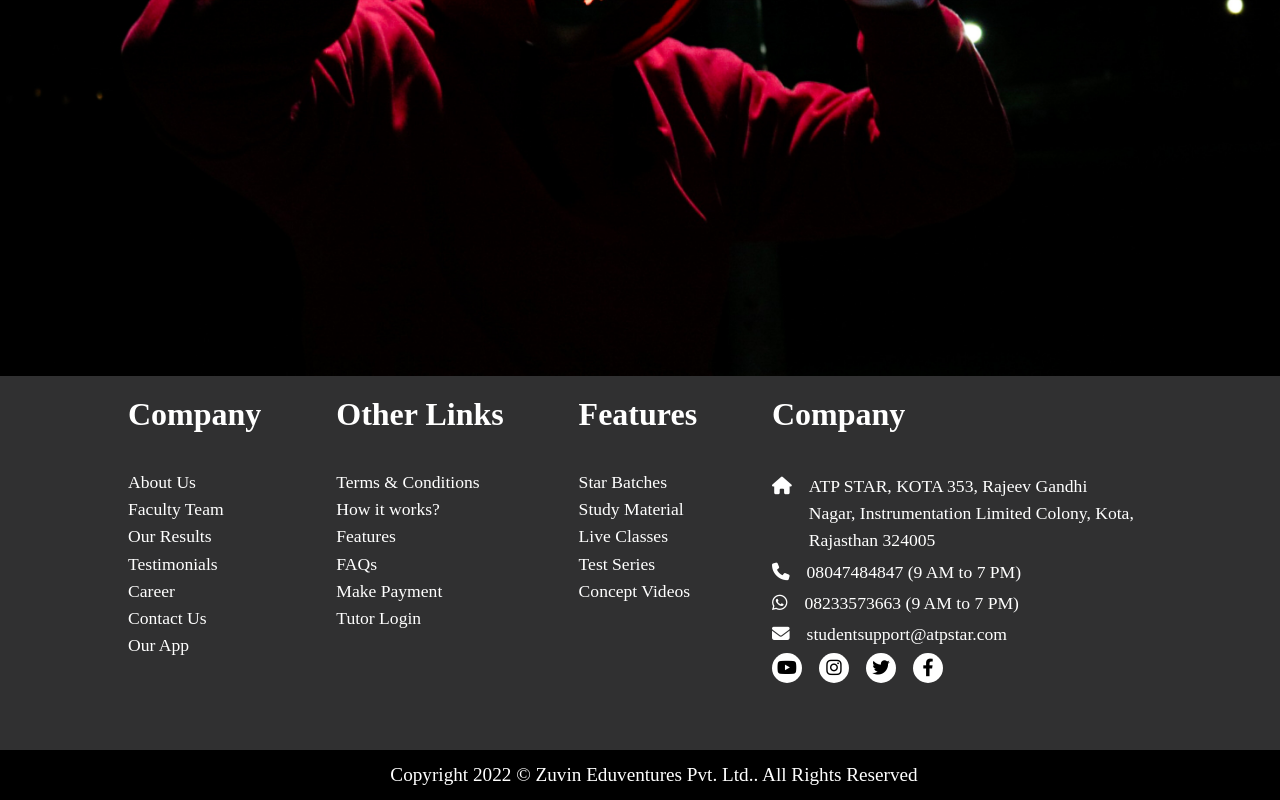
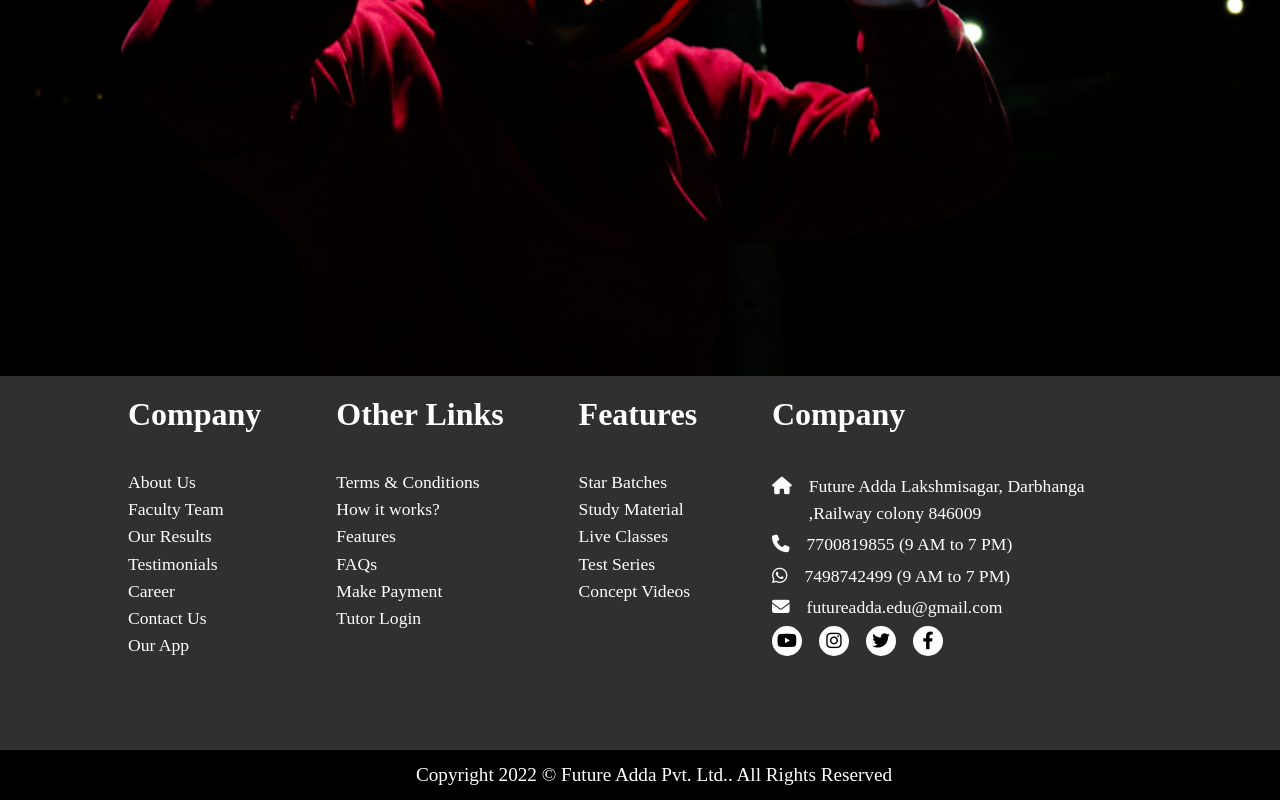
Before and after one commit to ergovind08/futureadda, a plain HTML site: page Website dev/index.html in a window 1280 px wide. Shown: the part 496-1296 px from the top of the page. Drawn offline with Linux system fonts and the light colour scheme.

Commit message:
Update index.html

```diff
--- a/Website dev/index.html
+++ b/Website dev/index.html
@@ -22,7 +22,8 @@
                         <li class="glow-on-hover"><a href="#">ABOUT</a></li>
                         <li class="glow-on-hover"><a href="#">SERVICE</a></li>
                         <li class="glow-on-hover"><a href="#">CONTACT</a></li>
-                        <li class="glow-on-hover"><a href="#">SIGN IN</a></li>
+                        <li class="glow-on-hover"><a href="signin.html">SIGNIN</a></li>
+
                     </ul>
                 </div>
                 <div class="search">
@@ -67,12 +68,12 @@
             <div class="footerColumns">
                 <div class="footerColumnHeader">Company</div>
                 <br><br>
-                <div class="footerColumnComponents"><span><i class="fa-solid fa-house"></i></span><span>ATP STAR, KOTA
-                    353, Rajeev Gandhi Nagar, Instrumentation Limited Colony, Kota, Rajasthan 324005</span></div>
-                <div class="footerColumnComponents"><span><i class="fa-solid fa-phone"></i></span><span>08047484847 (9 AM to 7 PM)</span></div>
-                <div class="footerColumnComponents"><span><i class="fa-brands fa-whatsapp"></i></span><span>08233573663 (9 AM to 7 PM)</span></div>
+                <div class="footerColumnComponents"><span><i class="fa-solid fa-house"></i></span><span>Future Adda
+                    Lakshmisagar, Darbhanga ,Railway colony 846009 </span></div>
+                <div class="footerColumnComponents"><span><i class="fa-solid fa-phone"></i></span><span>7700819855 (9 AM to 7 PM)</span></div>
+                <div class="footerColumnComponents"><span><i class="fa-brands fa-whatsapp"></i></span><span>7498742499 (9 AM to 7 PM)</span></div>
                 <div class="footerColumnComponents">
-                    <span><i class="fa-solid fa-envelope"></i></span><span>studentsupport@atpstar.com</span></div>
+                    <span><i class="fa-solid fa-envelope"></i></span><span>futureadda.edu@gmail.com</span></div>
                 <div class="footerColumnComponents footerSocialMediaLinks">
                     <span><i class="fa-brands fa-youtube"></i></span>
                     <span><i class="fa-brands fa-instagram"></i></span>
@@ -81,7 +82,7 @@
                 </div>
             </div>
         </div>
-        <div id="copyright">Copyright 2022 © Zuvin Eduventures Pvt. Ltd.. All Rights Reserved</div>
+        <div id="copyright">Copyright 2022 © Future Adda Pvt. Ltd.. All Rights Reserved</div>
     </footer>
 
 </body>
```
